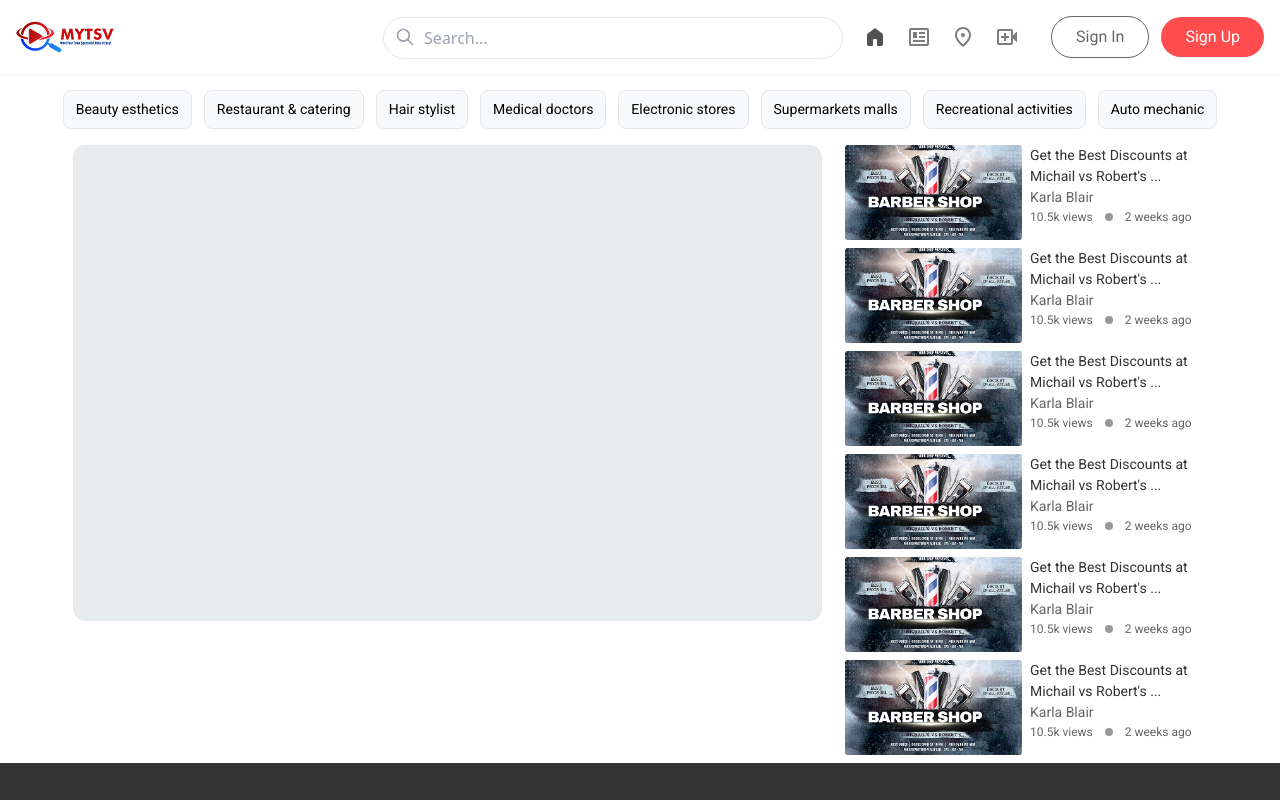
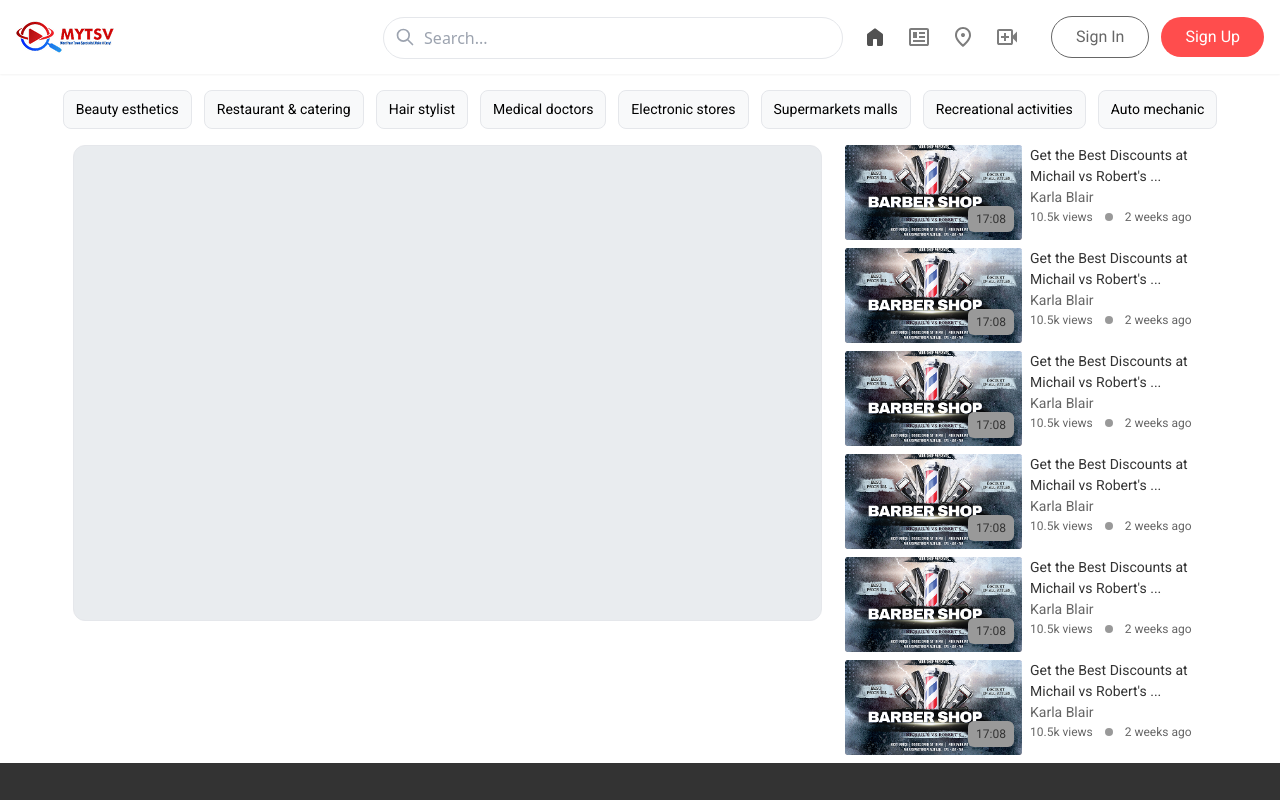
Before and after one commit to AlmasWD09/usbek-website, a React (Vite) app: page /view-details in a window 1280 px wide. Shown: the top 800 px of the page. Built offline with nearby package versions, Linux system fonts and the light colour scheme.

Commit message:
view details page design timer set ok

```diff
--- a/src/pages/viewDetails/ViewDetails.jsx
+++ b/src/pages/viewDetails/ViewDetails.jsx
@@ -33,7 +33,10 @@ const ViewDetails = () => {
 
                                         <div className="grid grid-cols-1 lg:grid-cols-2 gap-2">
                                             <div className="bg-red-300 md:col-span-1 h-full rounded">
-                                                <img src={item.image} alt="" className="w-full h-full object-cover" />
+                                                <div className=" relative z-10">
+                                                    <img src={item.image} alt="" className="w-full h-full object-cover" />
+                                                    <span className="absolute z-20 bottom-0 right-0 m-2 px-2 py-1 rounded-md bg-[#999999] text-[12px] font-Roboto text-[#333333]">17:08</span>
+                                                </div>
                                             </div>
 
 
```
